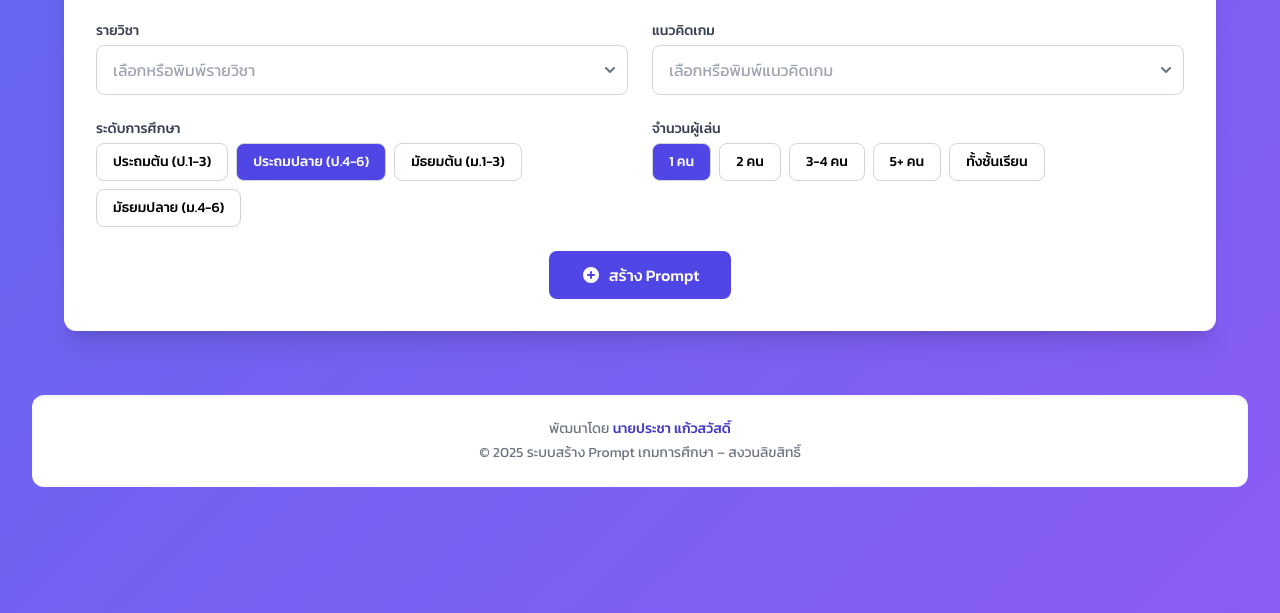
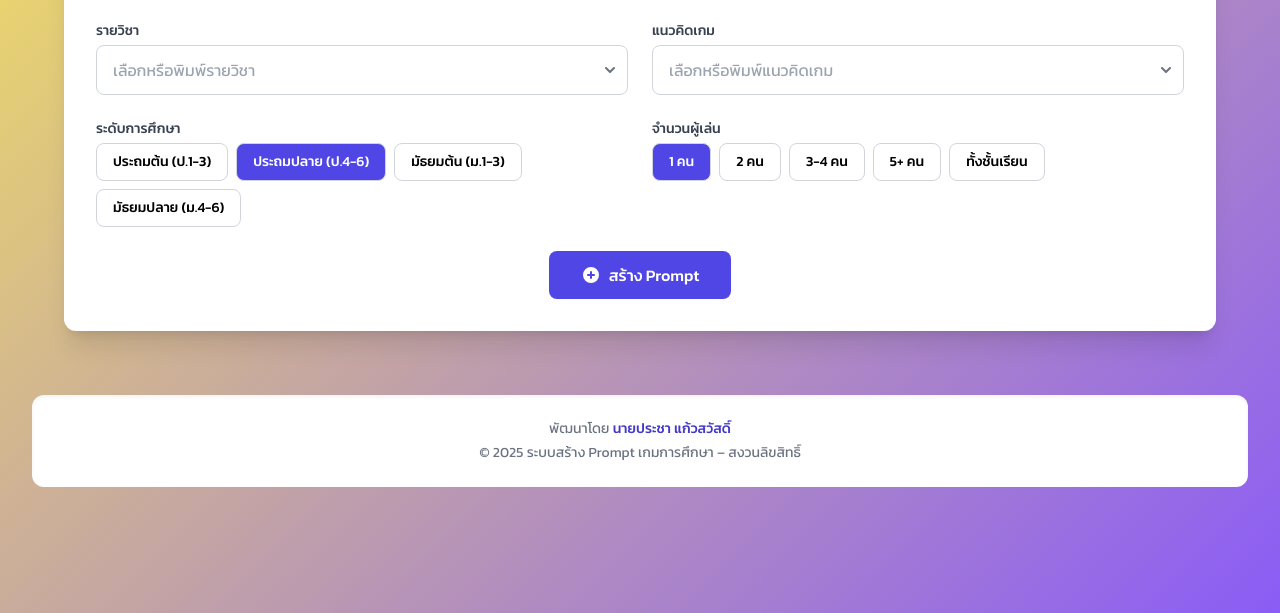
Before and after one commit to kaewsawat2525/promt-create-game, a plain HTML site: page index.html in a window 1280 px wide. Shown: the part 187-800 px from the top of the page. Drawn offline with nearby package versions, Linux system fonts and the light colour scheme.

Commit message:
Update index.html

```diff
--- a/index.html
+++ b/index.html
@@ -33,7 +33,7 @@ body {
 font-family: 'Kanit', sans-serif;
 
 
-background: linear-gradient(135deg, #6366f1 0%, #8b5cf6 100%);
+background: linear-gradient(135deg, #f1de63 0%, #8b5cf6 100%);
 
 
 min-height: 100vh;
```
